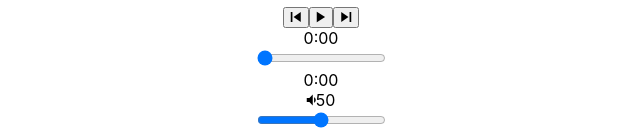
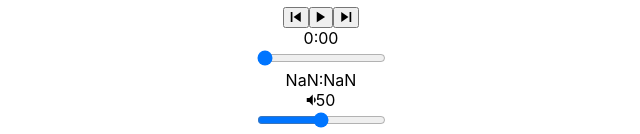
Before and after one commit to heidiulery/bloc-jams-react, a React (Create React App) app: page /album/the-colors in a window 1280 px wide. Shown: the part 976-1110 px from the top of the page, without its empty margins (319-959 px from the left). Built offline with nearby package versions, Linux system fonts and the light colour scheme.

Commit message:
player bar: range input checkpoint: completed

```diff
--- a/src/components/Album.js
+++ b/src/components/Album.js
@@ -196,7 +196,7 @@ class Album extends Component {
 					currentTime={ this.audioElement.currentTime }
 					duration={ this.audioElement.duration }
 					handleTimeChange={ (e) => this.handleTimeChange(e) }
-					formatTime={ () => this.formatTime(this.state.currentTime) }
+					formatTime={ this.formatTime }
 					currentVolume={ this.state.currentVolume }
 					handleVolumeChange={ (e) => this.handleVolumeChange(e) }
 				/>
```
